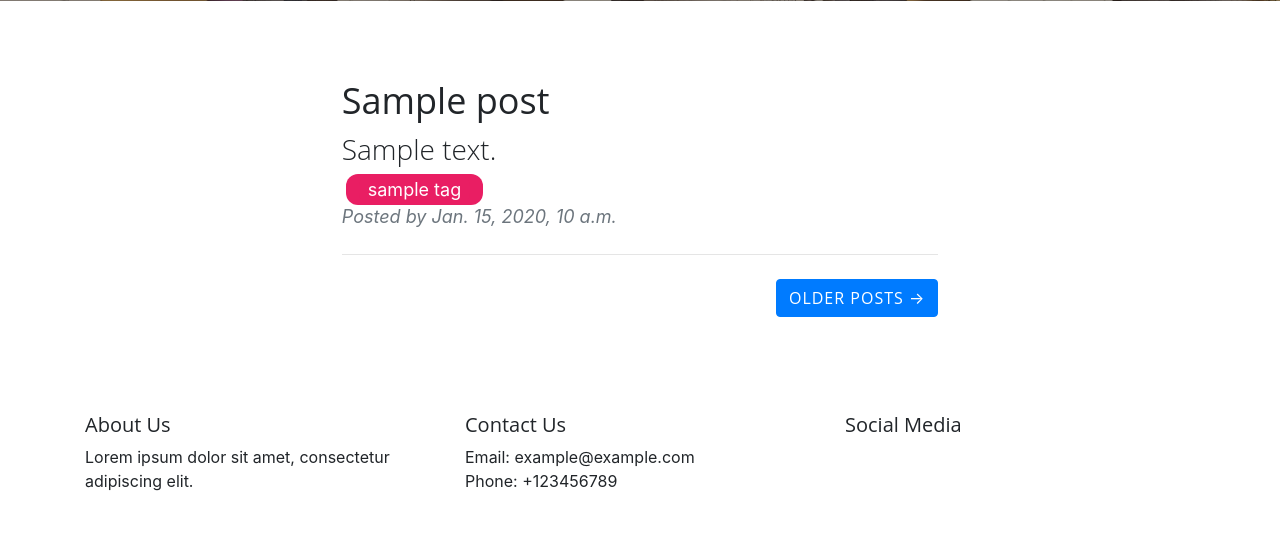
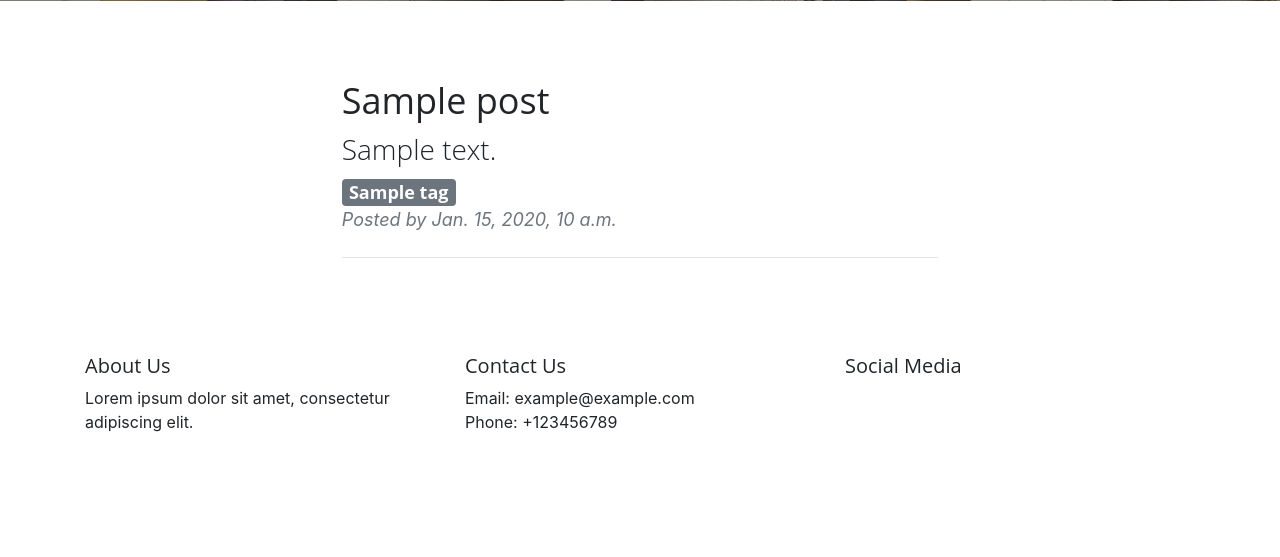
Before and after one commit to md5502/new_blog-with-frontend, a Django app: a page that uses blog/templates/Post/cat_post.html in a window 1280 px wide. Shown: the part 341-898 px from the top of the page. After the commit the page ends 773 px from the top, so only its background shows below. Run offline with Django 4.2, Linux system fonts and the light colour scheme; tables that the repository leaves empty hold one stand-in row (values such as "Sample post"); some libraries are stand-ins or nearby versions.

Commit message:
change the tag style

```diff
--- a/blog/templates/Post/cat_post.html
+++ b/blog/templates/Post/cat_post.html
@@ -18,15 +18,7 @@
         background-attachment: scroll;
         background-image: url("{% static 'assets/img/category.jpg' %}");
     }
-    .tags{
-        font-size: 18px;
-        padding: 5px 9px;
-        border-radius: 12px;
-        margin: 1px 4px;
-        text-transform: lowercase;
-        background-color: #e91e63;
-        color:#fff;
-        }
+
 </style>
 {% endblock style %}
 
@@ -57,11 +49,11 @@
                     </a>
 
                     {% for tag in post.tags.all %}
-                    <span class="tags">
-                        <a class="tags" href="{% url 'show_cat_posts' tag %}">
-                            {{ tag }}
+                    <h4 style="display: inline;">
+                        <a class="badge badge-secondary" href="{% url 'show_cat_posts' tag %}">
+                            {{ tag.name }}
                         </a>
-                    </span>
+                    </h4>
                     {% endfor %}
                     <p class="post-meta">
                         Posted by
@@ -71,9 +63,6 @@
                 </div>
                 <!-- Divider-->
                 <hr class="my-4" />
-                <!-- Pager-->
-                <div class="d-flex justify-content-end mb-4"><a class="btn btn-primary text-uppercase" href="#!">Older Posts →</a></div>
-
             {% endfor %}
         {% else %}
             <div style="height: 500px; ">
```
Also changed, not shown: blog/templates/Post/category.html (+9 -6 lines), blog/templates/Post/home.html (+33 -5 lines), blog/templates/Post/post.html (+5 -13 lines).
